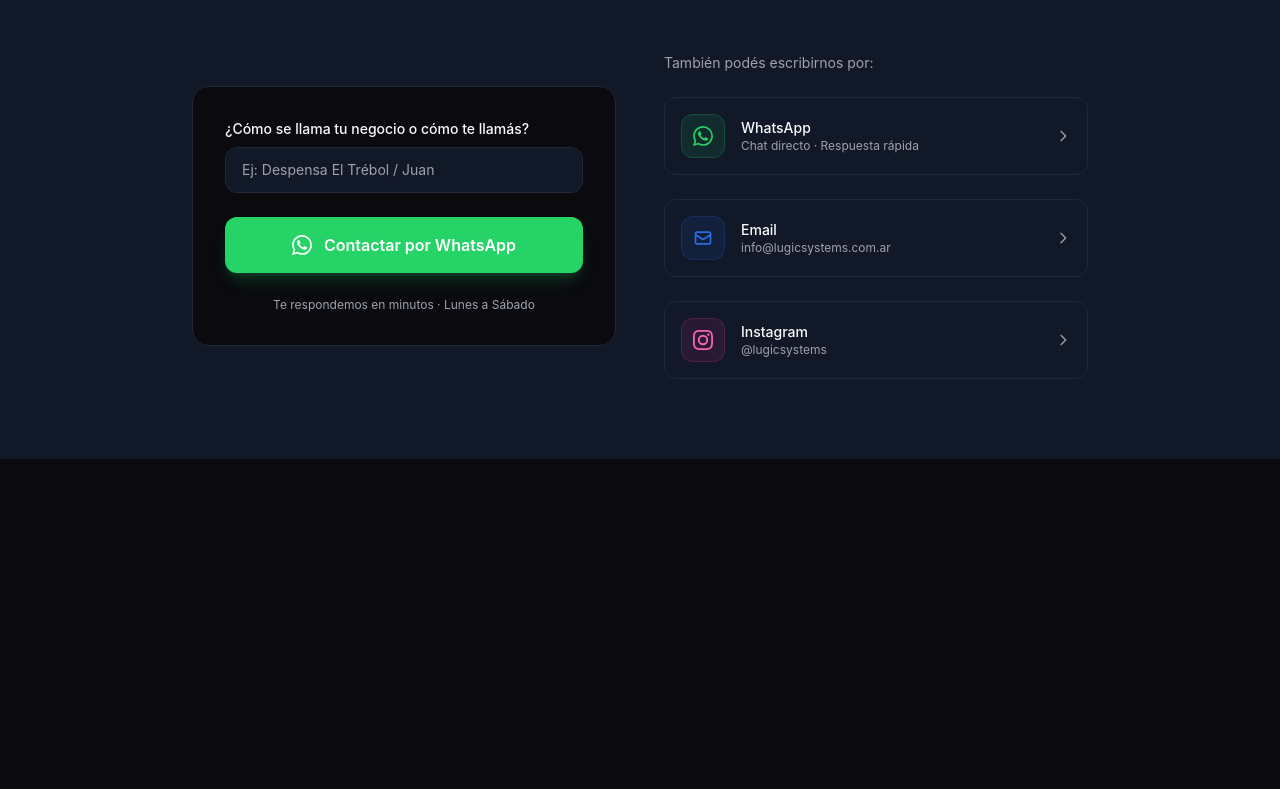
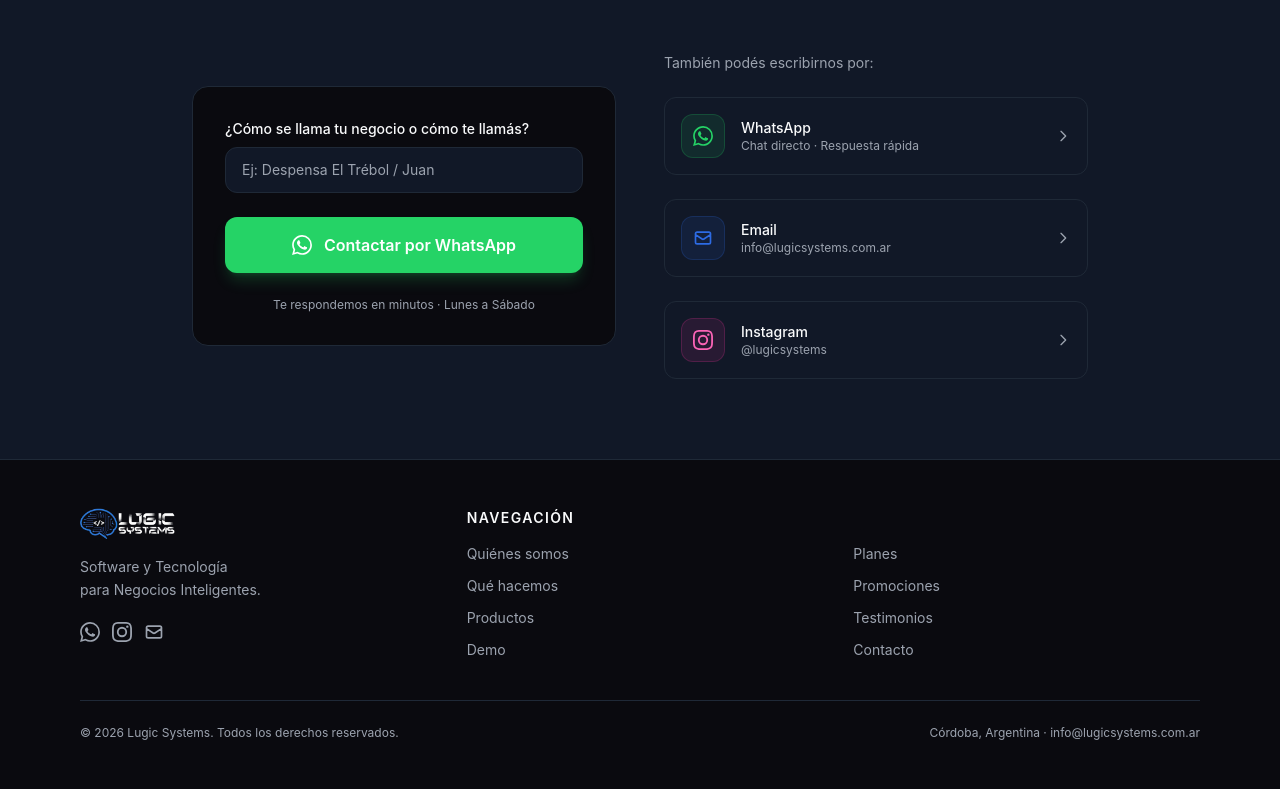
Before and after one commit to lugicsystems/ls-landing, an Astro site: page / in a window 1280 px wide. Shown: the part 8730-9519 px from the top of the page. Before the commit the page ends 9189 px from the top, so only its background shows below. Built offline with nearby package versions, Linux system fonts and the light colour scheme; Astro itself is replaced by a stand-in of ours.

Commit message:
feat: add Footer with logo, navigation and social links

```diff
--- /dev/null
+++ b/src/components/Footer.astro
@@ -0,0 +1,102 @@
+---
+// Footer.astro
+
+const year = new Date().getFullYear();
+
+const navLinks = [
+  { label: "Quiénes somos", href: "#quienes-somos" },
+  { label: "Qué hacemos",   href: "#que-hacemos" },
+  { label: "Productos",     href: "#productos" },
+  { label: "Demo",          href: "#demo" },
+  { label: "Planes",        href: "#planes" },
+  { label: "Promociones",   href: "#promociones" },
+  { label: "Testimonios",   href: "#testimonios" },
+  { label: "Contacto",      href: "#contacto" },
+];
+
+const socials = [
+  {
+    label: "WhatsApp",
+    href: "https://wa.link/tcc76s",
+    icon: `<svg xmlns="http://www.w3.org/2000/svg" class="w-5 h-5" viewBox="0 0 24 24" fill="currentColor"><path d="M17.472 14.382c-.297-.149-1.758-.867-2.03-.967-.273-.099-.471-.148-.67.15-.197.297-.767.966-.94 1.164-.173.199-.347.223-.644.075-.297-.15-1.255-.463-2.39-1.475-.883-.788-1.48-1.761-1.653-2.059-.173-.297-.018-.458.13-.606.134-.133.298-.347.446-.52.149-.174.198-.298.298-.497.099-.198.05-.371-.025-.52-.075-.149-.669-1.612-.916-2.207-.242-.579-.487-.5-.669-.51-.173-.008-.371-.01-.57-.01-.198 0-.52.074-.792.372-.272.297-1.04 1.016-1.04 2.479 0 1.462 1.065 2.875 1.213 3.074.149.198 2.096 3.2 5.077 4.487.709.306 1.262.489 1.694.625.712.227 1.36.195 1.871.118.571-.085 1.758-.719 2.006-1.413.248-.694.248-1.289.173-1.413-.074-.124-.272-.198-.57-.347m-5.421 7.403h-.004a9.87 9.87 0 01-5.031-1.378l-.361-.214-3.741.982.998-3.648-.235-.374a9.86 9.86 0 01-1.51-5.26c.001-5.45 4.436-9.884 9.888-9.884 2.64 0 5.122 1.03 6.988 2.898a9.825 9.825 0 012.893 6.994c-.003 5.45-4.437 9.884-9.885 9.884m8.413-18.297A11.815 11.815 0 0012.05 0C5.495 0 .16 5.335.157 11.892c0 2.096.547 4.142 1.588 5.945L.057 24l6.305-1.654a11.882 11.882 0 005.683 1.448h.005c6.554 0 11.89-5.335 11.893-11.893a11.821 11.821 0 00-3.48-8.413z"/></svg>`,
+    color: "hover:text-[#25D366]",
+  },
+  {
+    label: "Instagram",
+    href: "https://instagram.com/lugicsystems",
+    icon: `<svg xmlns="http://www.w3.org/2000/svg" class="w-5 h-5" viewBox="0 0 24 24" fill="currentColor"><path d="M12 2.163c3.204 0 3.584.012 4.85.07 3.252.148 4.771 1.691 4.919 4.919.058 1.265.069 1.645.069 4.849 0 3.205-.012 3.584-.069 4.849-.149 3.225-1.664 4.771-4.919 4.919-1.266.058-1.644.07-4.85.07-3.204 0-3.584-.012-4.849-.07-3.26-.149-4.771-1.699-4.919-4.92-.058-1.265-.07-1.644-.07-4.849 0-3.204.013-3.583.07-4.849.149-3.227 1.664-4.771 4.919-4.919 1.266-.057 1.645-.069 4.849-.069zM12 0C8.741 0 8.333.014 7.053.072 2.695.272.273 2.69.073 7.052.014 8.333 0 8.741 0 12c0 3.259.014 3.668.072 4.948.2 4.358 2.618 6.78 6.98 6.98C8.333 23.986 8.741 24 12 24c3.259 0 3.668-.014 4.948-.072 4.354-.2 6.782-2.618 6.979-6.98.059-1.28.073-1.689.073-4.948 0-3.259-.014-3.667-.072-4.947-.196-4.354-2.617-6.78-6.979-6.98C15.668.014 15.259 0 12 0zm0 5.838a6.162 6.162 0 100 12.324 6.162 6.162 0 000-12.324zM12 16a4 4 0 110-8 4 4 0 010 8zm6.406-11.845a1.44 1.44 0 100 2.881 1.44 1.44 0 000-2.881z"/></svg>`,
+    color: "hover:text-pink-400",
+  },
+  {
+    label: "Email",
+    href: "mailto:info@lugicsystems.com.ar",
+    icon: `<svg xmlns="http://www.w3.org/2000/svg" class="w-5 h-5" fill="none" viewBox="0 0 24 24" stroke="currentColor"><path stroke-linecap="round" stroke-linejoin="round" stroke-width="2" d="M3 8l7.89 5.26a2 2 0 002.22 0L21 8M5 19h14a2 2 0 002-2V7a2 2 0 00-2-2H5a2 2 0 00-2 2v10a2 2 0 002 2z"/></svg>`,
+    color: "hover:text-brand-blue",
+  },
+];
+---
+
+<footer class="bg-brand-dark border-t border-brand-border">
+  <div class="max-w-6xl mx-auto px-4 py-12">
+
+    <div class="grid grid-cols-1 sm:grid-cols-3 gap-10 mb-10">
+
+      <!-- Logo + tagline -->
+      <div class="flex flex-col gap-4">
+        <a href="#" aria-label="Lugic Systems — inicio">
+          <img src="/images/logo.png" alt="Lugic Systems" class="h-8 w-auto" />
+        </a>
+        <p class="text-brand-muted text-sm leading-relaxed">
+          Software y Tecnología<br />para Negocios Inteligentes.
+        </p>
+        <!-- Redes -->
+        <div class="flex gap-3 mt-1">
+          {socials.map((s) => (
+            <a
+              href={s.href}
+              target={s.href.startsWith('mailto') ? undefined : '_blank'}
+              rel="noopener noreferrer"
+              aria-label={s.label}
+              class={`text-brand-muted transition-colors ${s.color}`}
+              set:html={s.icon}
+            />
+          ))}
+        </div>
+      </div>
+
+      <!-- Navegación -->
+      <div class="flex flex-col gap-3">
+        <p class="text-brand-text text-sm font-semibold uppercase tracking-widest mb-1">Navegación</p>
+        {navLinks.slice(0, 4).map((l) => (
+          <a href={l.href} class="text-brand-muted text-sm hover:text-brand-text transition-colors">
+            {l.label}
+          </a>
+        ))}
+      </div>
+
+      <div class="flex flex-col gap-3">
+        <p class="text-brand-text text-sm font-semibold uppercase tracking-widest mb-1">&nbsp;</p>
+        {navLinks.slice(4).map((l) => (
+          <a href={l.href} class="text-brand-muted text-sm hover:text-brand-text transition-colors">
+            {l.label}
+          </a>
+        ))}
+      </div>
+
+    </div>
+
+    <!-- Divider + copyright -->
+    <div class="border-t border-brand-border pt-6 flex flex-col sm:flex-row items-center justify-between gap-3">
+      <p class="text-brand-muted text-xs">
+        © {year} Lugic Systems. Todos los derechos reservados.
+      </p>
+      <p class="text-brand-muted text-xs">
+        Córdoba, Argentina ·
+        <a href="mailto:info@lugicsystems.com.ar" class="hover:text-brand-text transition-colors">
+          info@lugicsystems.com.ar
+        </a>
+      </p>
+    </div>
+
+  </div>
+</footer>
--- a/src/pages/index.astro
+++ b/src/pages/index.astro
@@ -10,9 +10,10 @@ import Planes from '../components/Planes.astro';
 import Promociones from '../components/Promociones.astro';
 import Testimonios from '../components/Testimonios.astro';
 import Contacto from '../components/Contacto.astro';
+import Footer from '../components/Footer.astro';
 ---
 
-<Layout title="Lugic Systems — Software a medida para PYMEs">
+<Layout title="Lugic Systems — Software y tecnología para Negocios Inteligentes">
   <Header />
   <Hero />
   <QuienesSomos />
@@ -23,4 +24,5 @@ import Contacto from '../components/Contacto.astro';
   <Promociones />
   <Testimonios />
   <Contacto />
+  <Footer />
 </Layout>
```
